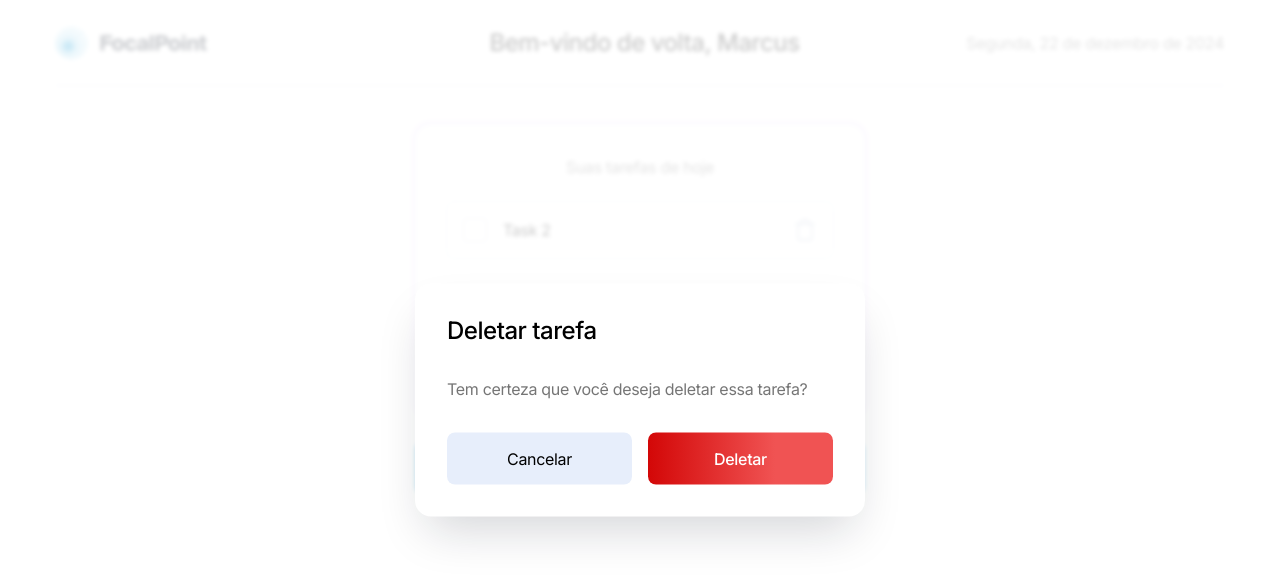
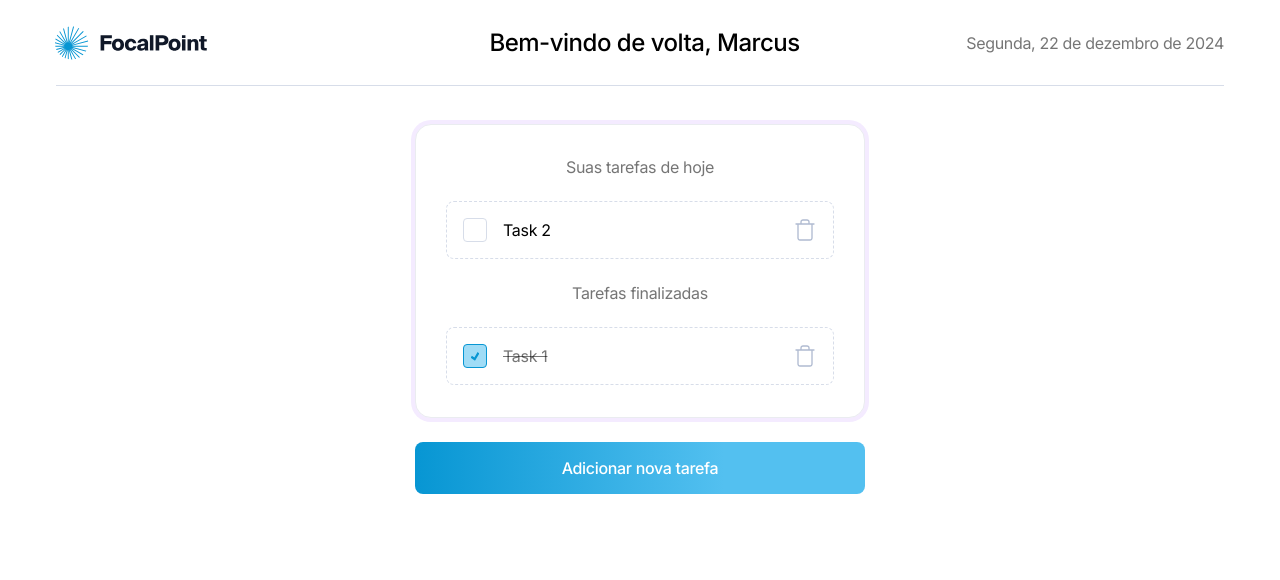
Before and after one commit to alex-yudi/legaplan-teste, a Next.js app: page / in a window 1280 px wide. Shown: the top 580 px of the page. Built offline with nearby package versions, Linux system fonts and the light colour scheme.

Commit message:
refact: minimized use client components

```diff
--- a/src/app/components/Button/index.tsx
+++ b/src/app/components/Button/index.tsx
@@ -1,3 +1,4 @@
+'use client'
 import { ButtonHTMLAttributes, ReactNode } from 'react';
 import './styles.css'
 
--- a/src/app/components/Modal/styles.css
+++ b/src/app/components/Modal/styles.css
@@ -9,8 +9,6 @@
     justify-content: center;
     align-items: center;
 
-
-    background: rgba(255, 255, 255, 0.80);
     backdrop-filter: blur(2px);
 }
 
--- /dev/null
+++ b/src/app/components/TodoList/components/ButtonNewTask/index.tsx
@@ -0,0 +1,26 @@
+'use client'
+import { useState } from 'react'
+import Button from '@/app/components/Button';
+import ModalNewTask from '../ModalNewTask';
+
+export default function ButtonNewTask() {
+    const [showModalNewTask, setShowModalNewTask] = useState(false);
+
+
+    return (
+        <>
+            <Button
+                color="blue"
+                onClick={() => { }}
+                quantity="unique"
+            >
+                Adicionar nova tarefa
+            </Button>
+            {
+
+                showModalNewTask && <ModalNewTask closeModal={() => { }} />
+
+            }
+        </>
+    )
+}
--- a/src/app/components/TodoList/components/Task/index.tsx
+++ b/src/app/components/TodoList/components/Task/index.tsx
@@ -2,7 +2,8 @@
 import './styles.css'
 import TrashIcon from '@/assets/trash.svg'
 import Image from 'next/image'
-import { ChangeEventHandler } from 'react'
+import { ChangeEventHandler, useState } from 'react'
+import ModalDeleteTask from '../ModalDeleteTask/index.'
 
 type task = {
     title: string;
@@ -15,12 +16,14 @@ type Props = {
 }
 
 export default function Task({ value, onChange }: Props) {
+    const [showModalDeleteTask, setShowModalDeleteTask] = useState(false);
 
     const handleDeleteTask = () => {
-        alert("task deletada")
+        setShowModalDeleteTask(true)
     }
 
     return (
+        <>
             <div className='container-task'>
                 <input
                     type='checkbox'
@@ -41,5 +44,11 @@ export default function Task({ value, onChange }: Props) {
                     onClick={handleDeleteTask}
                 />
             </div>
+
+            {
+                showModalDeleteTask &&
+                <ModalDeleteTask />
+            }
+        </>
     )
 }
--- /dev/null
+++ b/src/app/components/TodoList/components/TaskList/index.tsx
@@ -0,0 +1,67 @@
+'use client'
+import { ChangeEventHandler, useState } from 'react'
+import './styles.css'
+import Task from '../Task';
+
+type task = {
+    title: string;
+    checked: boolean;
+}
+
+const mocTasks: task[] = [
+    {
+        title: "Task 1",
+        checked: true
+    },
+    {
+        title: "Task 2",
+        checked: false
+    }
+]
+
+
+export default function TaskList() {
+
+    const [listOfTasks, setListOfTasks] = useState<task[]>(mocTasks)
+
+    const listTasksOpened = listOfTasks.filter((task) => !task.checked)
+    const listTasksClosed = listOfTasks.filter((task) => task.checked)
+
+    const handleOnChange: ChangeEventHandler<HTMLInputElement> = (e) => {
+        console.log(e.target.checked)
+    }
+
+    return (
+        <div className="container-tasks-list">
+            <span>
+                Suas tarefas de hoje
+            </span>
+            <div className="task-list">
+                {
+                    listTasksOpened.map((task) => (
+                        <Task
+                            key={task.title}
+                            value={task}
+                            onChange={handleOnChange}
+                        />
+                    ))
+                }
+            </div>
+
+            <span>
+                Tarefas finalizadas
+            </span>
+            <div className="task-list tasks-dones">
+                {
+                    listTasksClosed.map((task) => (
+                        <Task
+                            key={task.title}
+                            value={task}
+                            onChange={handleOnChange}
+                        />
+                    ))
+                }
+            </div>
+        </div>
+    )
+}
--- /dev/null
+++ b/src/app/components/TodoList/components/TaskList/styles.css
@@ -0,0 +1,24 @@
+.container-tasks-list {
+    display: flex;
+    flex-direction: column;
+    justify-content: center;
+    align-items: center;
+    gap: 1.5rem;
+
+    width: 28.125rem;
+    padding: 2rem;
+
+    border-radius: 1rem;
+    border: 1px solid #EAECF0;
+    background: #FFF;
+    box-shadow: 0px 0px 0px 4px #F4EBFF, 0px 1px 2px 0px rgba(16, 24, 40, 0.05);
+}
+
+.container-tasks-list>span {
+    color: rgba(0, 0, 0, 0.54);
+    font-size: 1rem;
+    font-style: normal;
+    font-weight: 400;
+    line-height: normal;
+    letter-spacing: -0.02rem;
+}
--- a/src/app/components/TodoList/index.tsx
+++ b/src/app/components/TodoList/index.tsx
@@ -1,103 +1,17 @@
-'use client'
-import React, { ChangeEventHandler, useState } from "react"
+import React from "react"
 import "./styles.css"
-import Task from "./components/Task"
-import Button from "../Button"
-import ModalNewTask from "./components/ModalNewTask"
-import ModalDeleteTask from "./components/ModalDeleteTask/index."
-import Modal from "../Modal"
+import ButtonNewTask from "./components/ButtonNewTask"
+import TaskList from "./components/TaskList"
 
-type task = {
-    title: string;
-    checked: boolean;
-}
-
-const mocTasks: task[] = [
-    {
-        title: "Task 1",
-        checked: true
-    },
-    {
-        title: "Task 2",
-        checked: false
-    }
-]
 
 
 export default function TodoList() {
-    const [listOfTasks, setListOfTasks] = useState<task[]>(mocTasks)
-    const [showModalNewTask, setShowModalNewTask] = useState(false)
-    const [showModalDeleteTask, setShowModalDeleteTask] = useState(false)
-
-    const listTasksOpened = listOfTasks.filter((task) => !task.checked)
-    const listTasksClosed = listOfTasks.filter((task) => task.checked)
-
-    const handleOnChange: ChangeEventHandler<HTMLInputElement> = (e) => {
-        console.log(e.target.checked)
-    }
-
-    const handleShowModalNewTask = () => {
-        setShowModalNewTask(true)
-    }
-    const handleCloseModalNewTask = () => {
-        setShowModalNewTask(false)
-    }
-    const handleShowModalDeleteTask = () => {
-        setShowModalDeleteTask(true)
-    }
-
     return (
         <>
             <div className="container-component-todo-list">
-
-                <div className="container-tasks-list">
-                    <span>
-                        Suas tarefas de hoje
-                    </span>
-                    <div className="task-list">
-                        {
-                            listTasksOpened.map((task) => (
-                                <Task
-                                    key={task.title}
-                                    value={task}
-                                    onChange={handleOnChange}
-                                />
-                            ))
-                        }
-                    </div>
-
-                    <span>
-                        Tarefas finalizadas
-                    </span>
-                    <div className="task-list tasks-dones">
-                        {
-                            listTasksClosed.map((task) => (
-                                <Task
-                                    key={task.title}
-                                    value={task}
-                                    onChange={handleOnChange}
-                                />
-                            ))
-                        }
-                    </div>
-                </div>
-                <Button
-                    color="blue"
-                    onClick={handleShowModalNewTask}
-                    quantity="unique"
-                >
-                    Adicionar nova tarefa
-                </Button>
+                <TaskList />
+                <ButtonNewTask />
             </div>
-
-            {
-                showModalNewTask && <ModalNewTask closeModal={handleCloseModalNewTask} />
-            }
-
-            {
-                <ModalDeleteTask />
-            }
-
         </>
     )
 }
--- a/src/app/components/TodoList/styles.css
+++ b/src/app/components/TodoList/styles.css
@@ -9,28 +9,3 @@
 
     gap: 1.5rem;
 }
-
-.container-tasks-list {
-    display: flex;
-    flex-direction: column;
-    justify-content: center;
-    align-items: center;
-    gap: 1.5rem;
-
-    width: 28.125rem;
-    padding: 2rem;
-
-    border-radius: 1rem;
-    border: 1px solid #EAECF0;
-    background: #FFF;
-    box-shadow: 0px 0px 0px 4px #F4EBFF, 0px 1px 2px 0px rgba(16, 24, 40, 0.05);
-}
-
-.container-tasks-list>span {
-    color: rgba(0, 0, 0, 0.54);
-    font-size: 1rem;
-    font-style: normal;
-    font-weight: 400;
-    line-height: normal;
-    letter-spacing: -0.02rem;
-}
--- /dev/null
+++ b/src/app/context/TaskContext.tsx
@@ -0,0 +1,22 @@
+'use client'
+import { ReactNode, createContext, useState } from "react"
+
+type TaskContextType = {
+    teste: string;
+}
+
+type Props = {
+    children: ReactNode;
+}
+
+export const TaskContext = createContext({} as TaskContextType)
+
+export function TaskProvider({ children }: Props) {
+    const [teste, setTeste] = useState<string>('');
+
+    return (
+        <TaskContext.Provider value={{ teste, }}>
+            {children}
+        </TaskContext.Provider>
+    )
+}
--- a/src/app/page.tsx
+++ b/src/app/page.tsx
@@ -1,9 +1,12 @@
 import TodoList from "./components/TodoList";
+import { TaskProvider } from "./context/TaskContext";
 
 export default function Home() {
   return (
-    <main>
-      <TodoList />
-    </main>
+    <TaskProvider>
+      <main>
+        <TodoList />
+      </main>
+    </TaskProvider>
   );
 }
```
Lines whose indentation alone changed are shown as unchanged.
